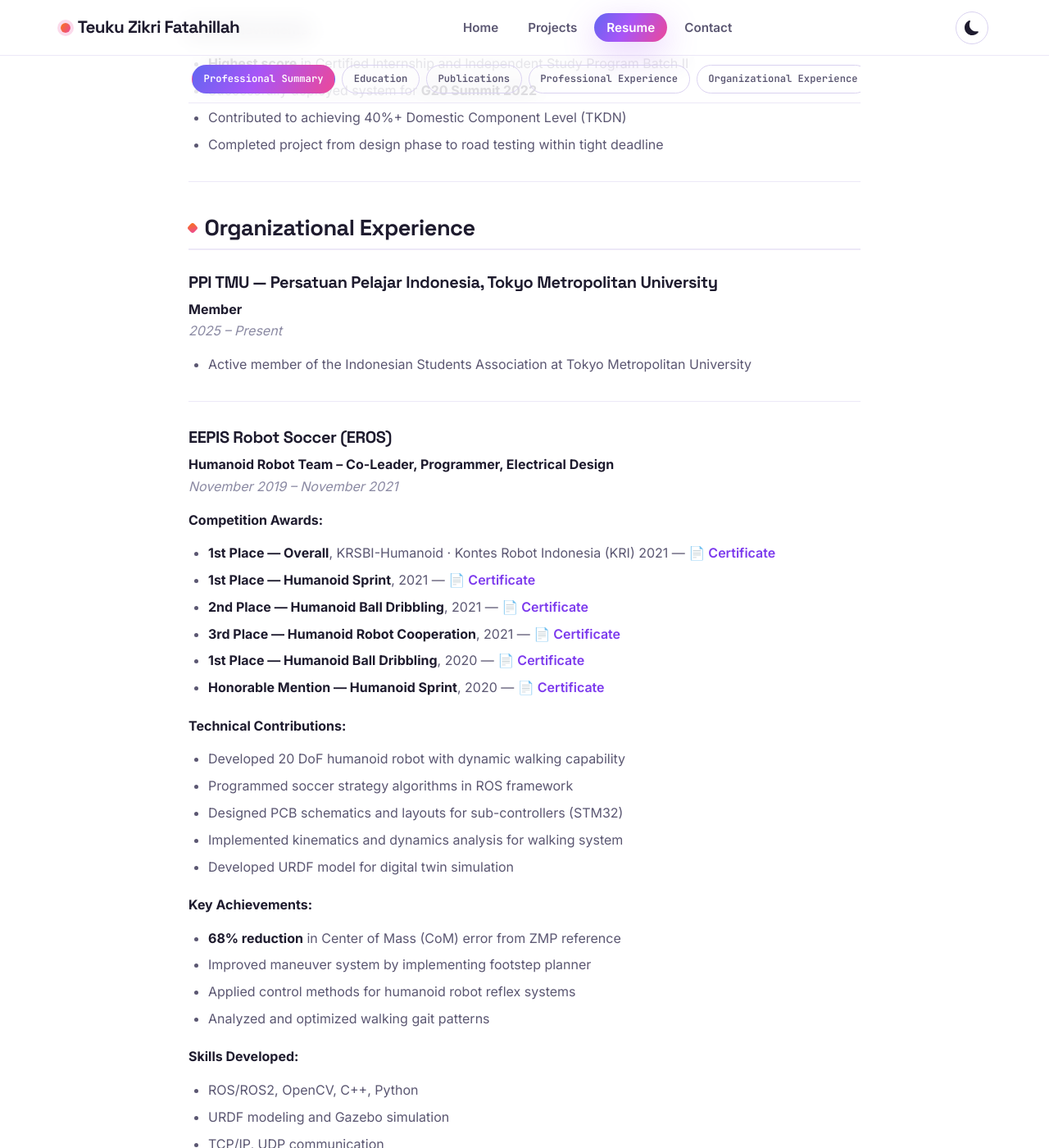
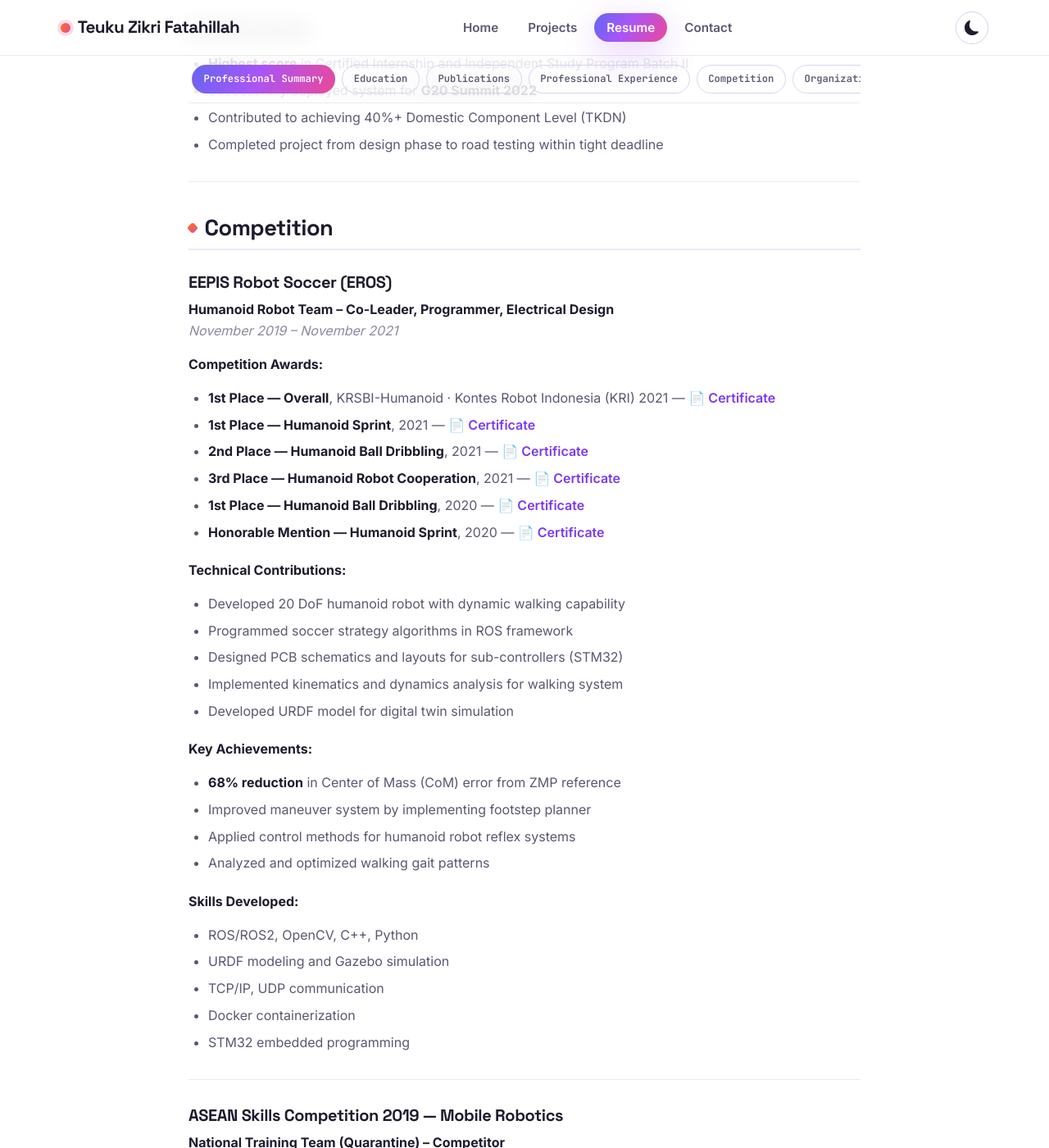
Before and after one commit to tzf230201/tzf230201.github.io, a Jekyll site: the page built from resume.md, in a window 1280 px wide and 1400 px high, scrolled down 4794 px. Shown: the whole window at 82% size. Built offline with Jekyll 4.4.1, drawn with Linux system fonts in a browser that asks for light colours; some of the changed text lies outside the part shown.

Commit message:
Split resume into Competition and Organizational Experience sections
Competition (EROS, ASEAN Skills Competition) now comes before
Organizational Experience (PPI TMU, HIMA ELKA).

Co-Authored-By: Claude Opus 4.8 <noreply@anthropic.com>

```diff
--- a/resume.md
+++ b/resume.md
@@ -130,15 +130,7 @@ Bachelor of Applied Engineering - Electronics Engineering
 
 ---
 
-## Organizational Experience
-
-### PPI TMU — Persatuan Pelajar Indonesia, Tokyo Metropolitan University
-**Member**
-*2025 – Present*
-
-- Active member of the Indonesian Students Association at Tokyo Metropolitan University
-
----
+## Competition
 
 ### EEPIS Robot Soccer (EROS)
 **Humanoid Robot Team – Co-Leader, Programmer, Electrical Design**
```
Also changed, not shown: other parts of resume.md (+10 -0 lines).
